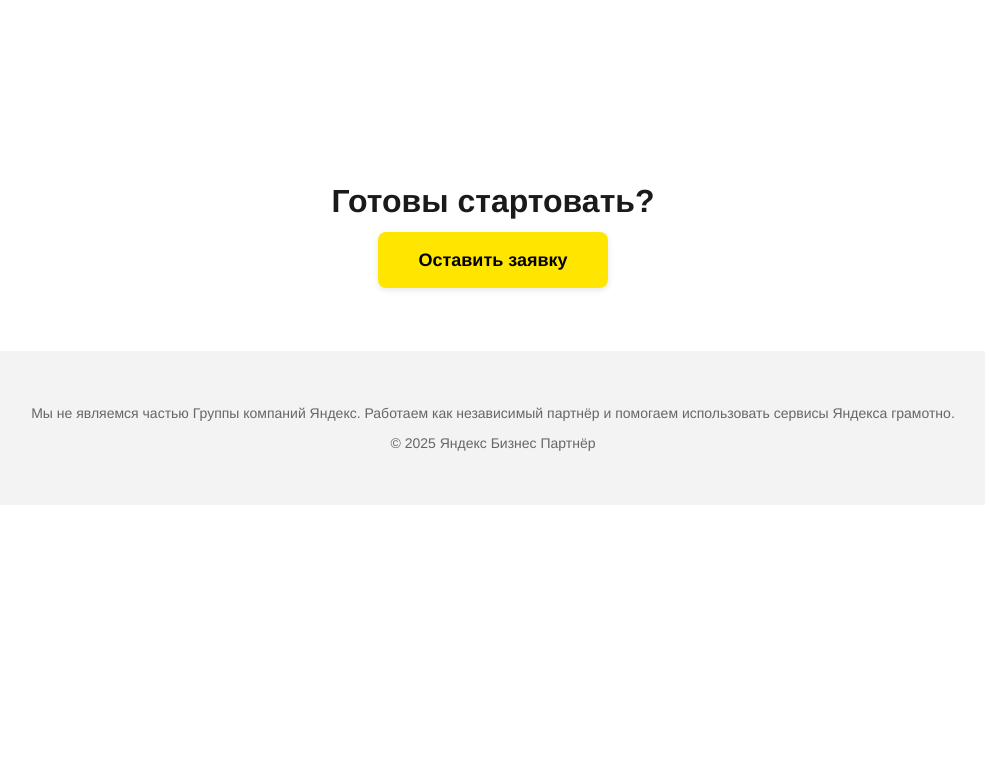
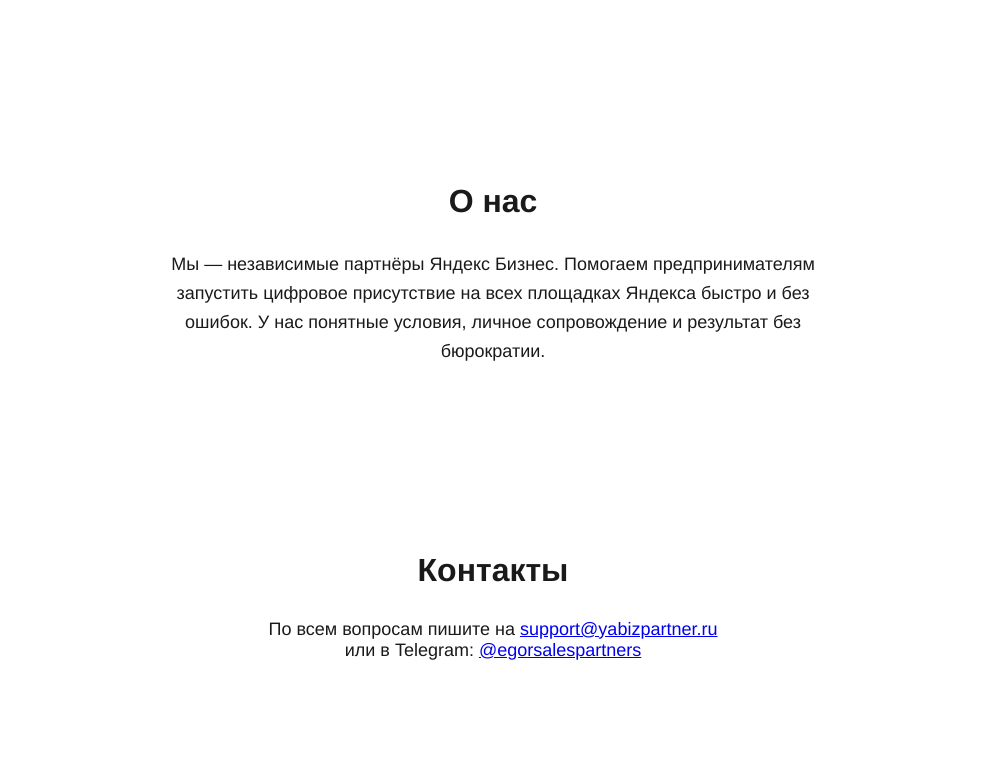
Before and after one commit to CosmoEgr/yabizpartner, a plain HTML site: page index.html in a window 1280 px wide. Shown: the part 1449-2211 px from the top of the page, without its empty margins (147-1132 px from the left). Before the commit the page ends 1954 px from the top, so only its background shows below. Drawn offline with Linux system fonts and the light colour scheme.

Commit message:
Update index.html

```diff
--- a/index.html
+++ b/index.html
@@ -127,6 +127,21 @@
   </ul>
 </section>
 
+<section>
+  <h2>О нас</h2>
+  <p style="max-width: 700px; margin: 0 auto; font-size: 18px; line-height: 1.6; text-align: center;">
+    Мы — независимые партнёры Яндекс Бизнес. Помогаем предпринимателям запустить цифровое присутствие на всех площадках Яндекса быстро и без ошибок. У нас понятные условия, личное сопровождение и результат без бюрократии.
+  </p>
+</section>
+
+<section>
+  <h2>Контакты</h2>
+  <p style="text-align: center; font-size: 18px;">
+    По всем вопросам пишите на <a href="mailto:support@yabizpartner.ru">support@yabizpartner.ru</a><br>
+    или в Telegram: <a href="https://t.me/egorsalespartners">@egorsalespartners</a>
+  </p>
+</section>
+
 <section class="cta">
   <h2>Готовы стартовать?</h2>
   <a href="#">Оставить заявку</a>
```
